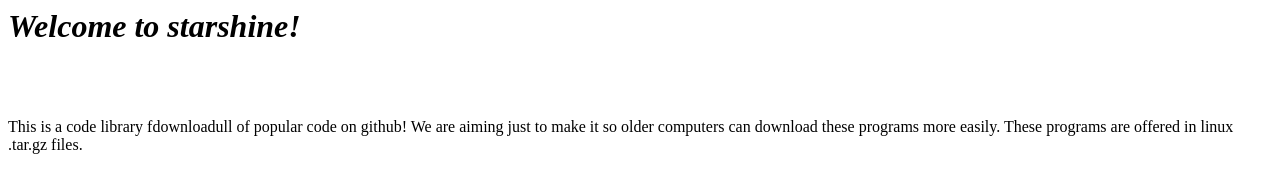
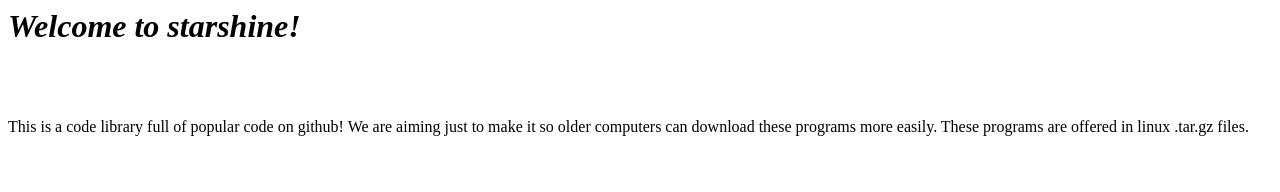
Before and after one commit to StarshineCodeLibrary/StarshineCodeLibrary.github.io, a plain HTML site: page index.html in a window 1280 px wide. Drawn offline with Linux system fonts and the light colour scheme.

Commit message:
remove spelling mistake

```diff
--- a/index.html
+++ b/index.html
@@ -1,4 +1,4 @@
 <style src="style.css"></style>
 <h1><i>Welcome to starshine!</i></h1><br><br>
-<p>This is a code library fdownloadull of popular code on github! We are aiming just to make it so older computers can download these programs more easily.
+<p>This is a code library full of popular code on github! We are aiming just to make it so older computers can download these programs more easily.
 These programs are offered in linux .tar.gz files.</p>
```
